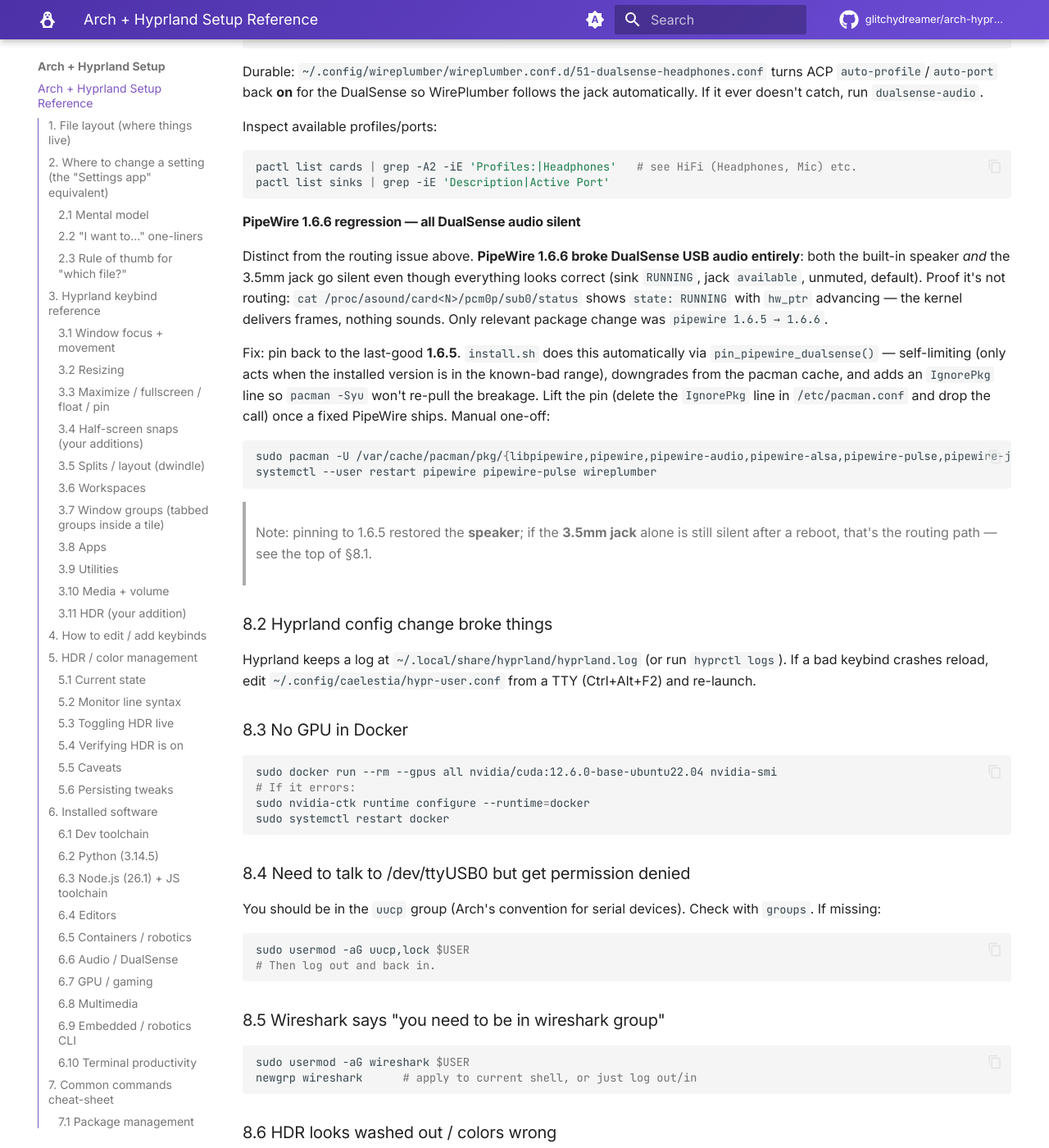
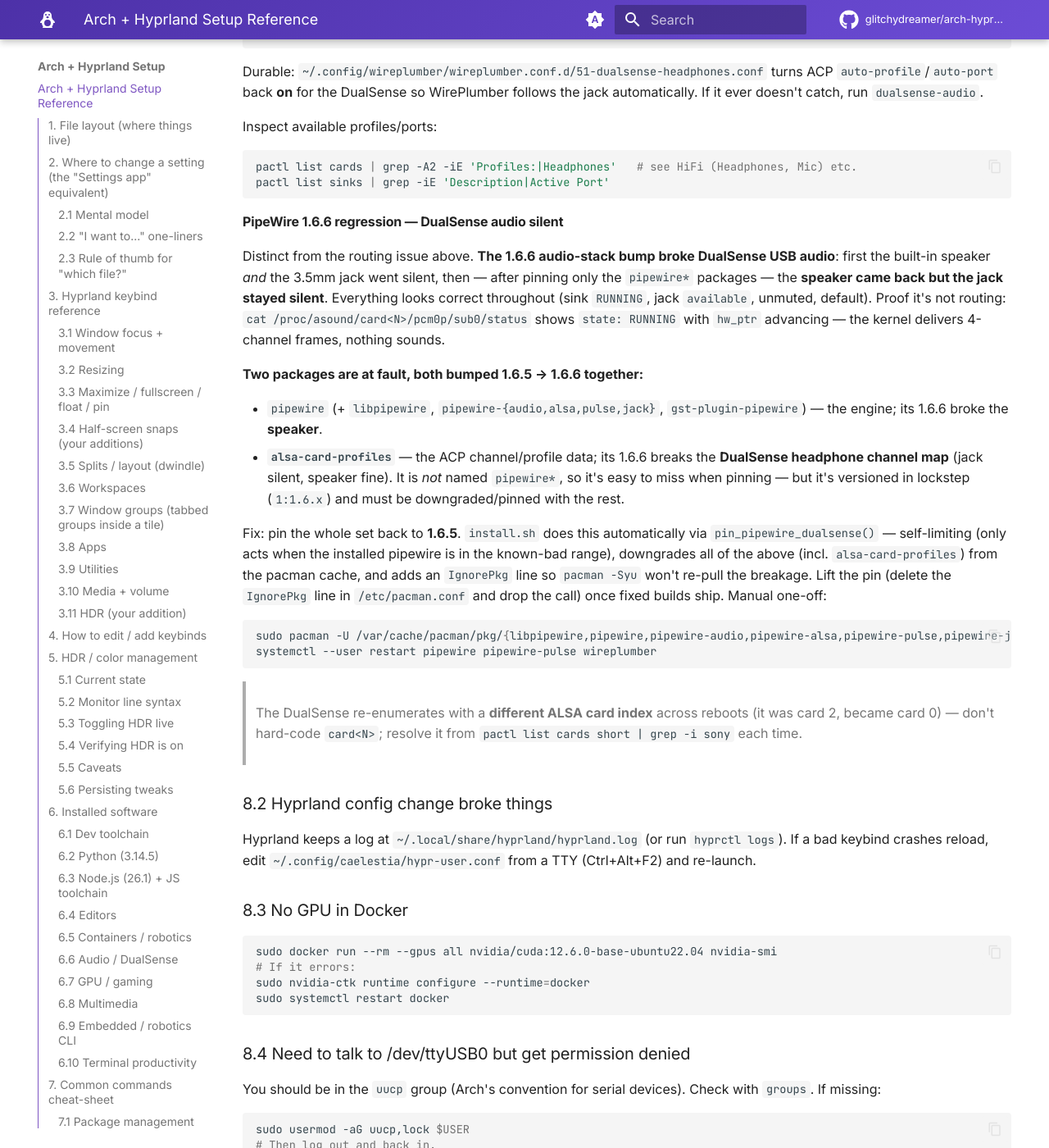
Before and after one commit to glitchydreamer/arch-hyprland-setup, an MkDocs documentation site: the page built from docs/index.md, in a window 1280 px wide and 1400 px high, scrolled down 20321 px. Shown: the whole window at 82% size. Built offline with MkDocs 1.6.1 and Material for MkDocs 9.7.7, drawn with Linux system fonts in a browser that asks for light colours; comment, search, counter and statistics services are not loaded.

Commit message:
fix(audio): pin alsa-card-profiles too — 1.6.6 breaks DualSense headphone jack
Pinning only the pipewire* packages restored the speaker but left the 3.5mm
jack silent: alsa-card-profiles (the ACP channel/profile data, versioned in
lockstep at 1:1.6.x but not named pipewire*) was missed, and its 1.6.6 build
breaks the DualSense headphone channel map. Add it to the pin/downgrade set
in pin_pipewire_dualsense() and document the two-package root cause + the
card-index-changes-across-reboots gotcha.

Co-Authored-By: Claude Opus 4.7 <noreply@anthropic.com>

````diff
--- a/docs/index.md
+++ b/docs/index.md
@@ -633,29 +633,40 @@ pactl list cards | grep -A2 -iE 'Profiles:|Headphones'   # see HiFi (Headphones,
 pactl list sinks | grep -iE 'Description|Active Port'
 ```
 
-#### PipeWire 1.6.6 regression — all DualSense audio silent
+#### PipeWire 1.6.6 regression — DualSense audio silent
 
-Distinct from the routing issue above. **PipeWire 1.6.6 broke DualSense USB audio
-entirely**: both the built-in speaker *and* the 3.5mm jack go silent even though
-everything looks correct (sink `RUNNING`, jack `available`, unmuted, default).
-Proof it's not routing: `cat /proc/asound/card<N>/pcm0p/sub0/status` shows
-`state: RUNNING` with `hw_ptr` advancing — the kernel delivers frames, nothing
-sounds. Only relevant package change was `pipewire 1.6.5 → 1.6.6`.
+Distinct from the routing issue above. **The 1.6.6 audio-stack bump broke DualSense
+USB audio**: first the built-in speaker *and* the 3.5mm jack went silent, then —
+after pinning only the `pipewire*` packages — the **speaker came back but the jack
+stayed silent**. Everything looks correct throughout (sink `RUNNING`, jack
+`available`, unmuted, default). Proof it's not routing:
+`cat /proc/asound/card<N>/pcm0p/sub0/status` shows `state: RUNNING` with `hw_ptr`
+advancing — the kernel delivers 4-channel frames, nothing sounds.
 
-Fix: pin back to the last-good **1.6.5**. `install.sh` does this automatically via
-`pin_pipewire_dualsense()` — self-limiting (only acts when the installed version
-is in the known-bad range), downgrades from the pacman cache, and adds an
-`IgnorePkg` line so `pacman -Syu` won't re-pull the breakage. Lift the pin (delete
-the `IgnorePkg` line in `/etc/pacman.conf` and drop the call) once a fixed PipeWire
-ships. Manual one-off:
+**Two packages are at fault, both bumped 1.6.5 → 1.6.6 together:**
+
+- `pipewire` (+ `libpipewire`, `pipewire-{audio,alsa,pulse,jack}`, `gst-plugin-pipewire`)
+  — the engine; its 1.6.6 broke the **speaker**.
+- **`alsa-card-profiles`** — the ACP channel/profile data; its 1.6.6 breaks the
+  **DualSense headphone channel map** (jack silent, speaker fine). It is *not*
+  named `pipewire*`, so it's easy to miss when pinning — but it's versioned in
+  lockstep (`1:1.6.x`) and must be downgraded/pinned with the rest.
+
+Fix: pin the whole set back to **1.6.5**. `install.sh` does this automatically via
+`pin_pipewire_dualsense()` — self-limiting (only acts when the installed pipewire
+is in the known-bad range), downgrades all of the above (incl. `alsa-card-profiles`)
+from the pacman cache, and adds an `IgnorePkg` line so `pacman -Syu` won't re-pull
+the breakage. Lift the pin (delete the `IgnorePkg` line in `/etc/pacman.conf` and
+drop the call) once fixed builds ship. Manual one-off:
 
 ```bash
-sudo pacman -U /var/cache/pacman/pkg/{libpipewire,pipewire,pipewire-audio,pipewire-alsa,pipewire-pulse,pipewire-jack,gst-plugin-pipewire}-1:1.6.5-*.pkg.tar.zst
+sudo pacman -U /var/cache/pacman/pkg/{libpipewire,pipewire,pipewire-audio,pipewire-alsa,pipewire-pulse,pipewire-jack,gst-plugin-pipewire,alsa-card-profiles}-1:1.6.5-*.pkg.tar.zst
 systemctl --user restart pipewire pipewire-pulse wireplumber
 ```
 
-> Note: pinning to 1.6.5 restored the **speaker**; if the **3.5mm jack** alone is
-> still silent after a reboot, that's the routing path — see the top of §8.1.
+> The DualSense re-enumerates with a **different ALSA card index** across reboots
+> (it was card 2, became card 0) — don't hard-code `card<N>`; resolve it from
+> `pactl list cards short | grep -i sony` each time.
 
 ### 8.2 Hyprland config change broke things
 
````
Also changed, not shown: 1 other file.
